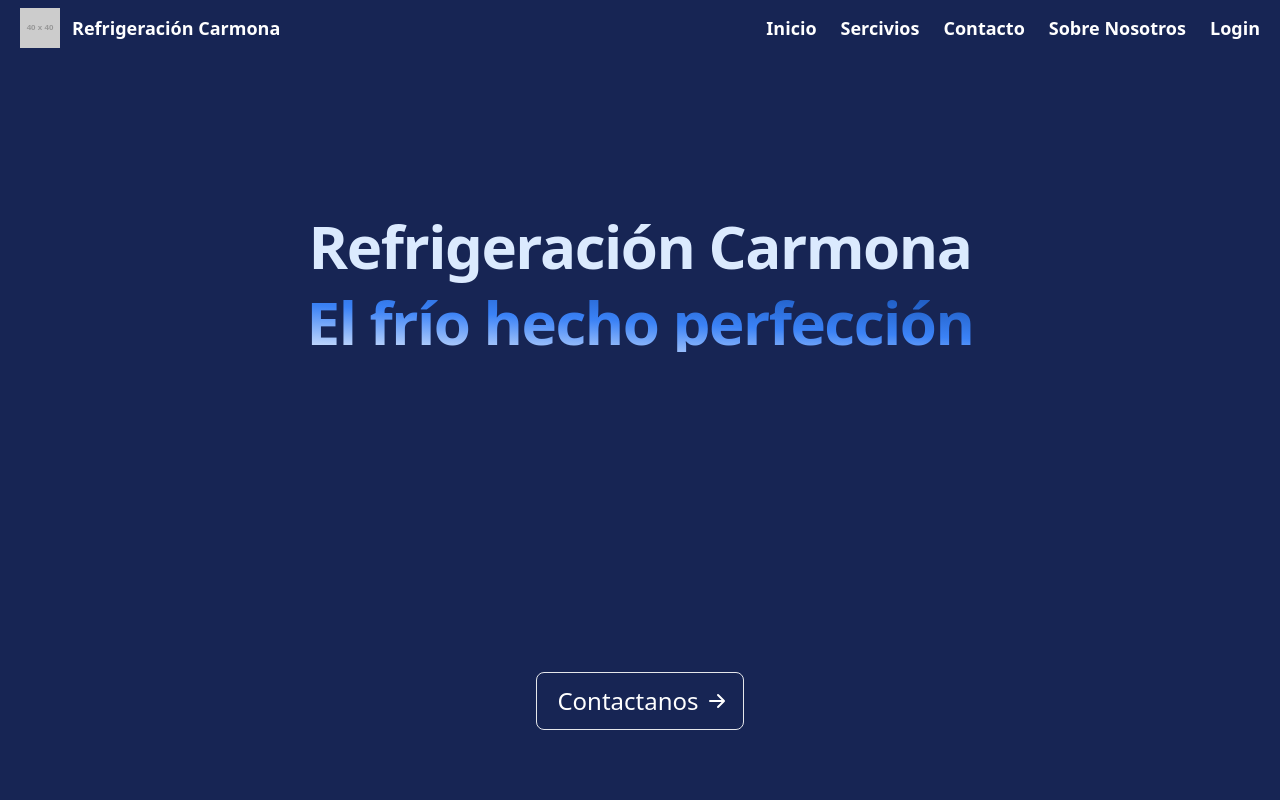
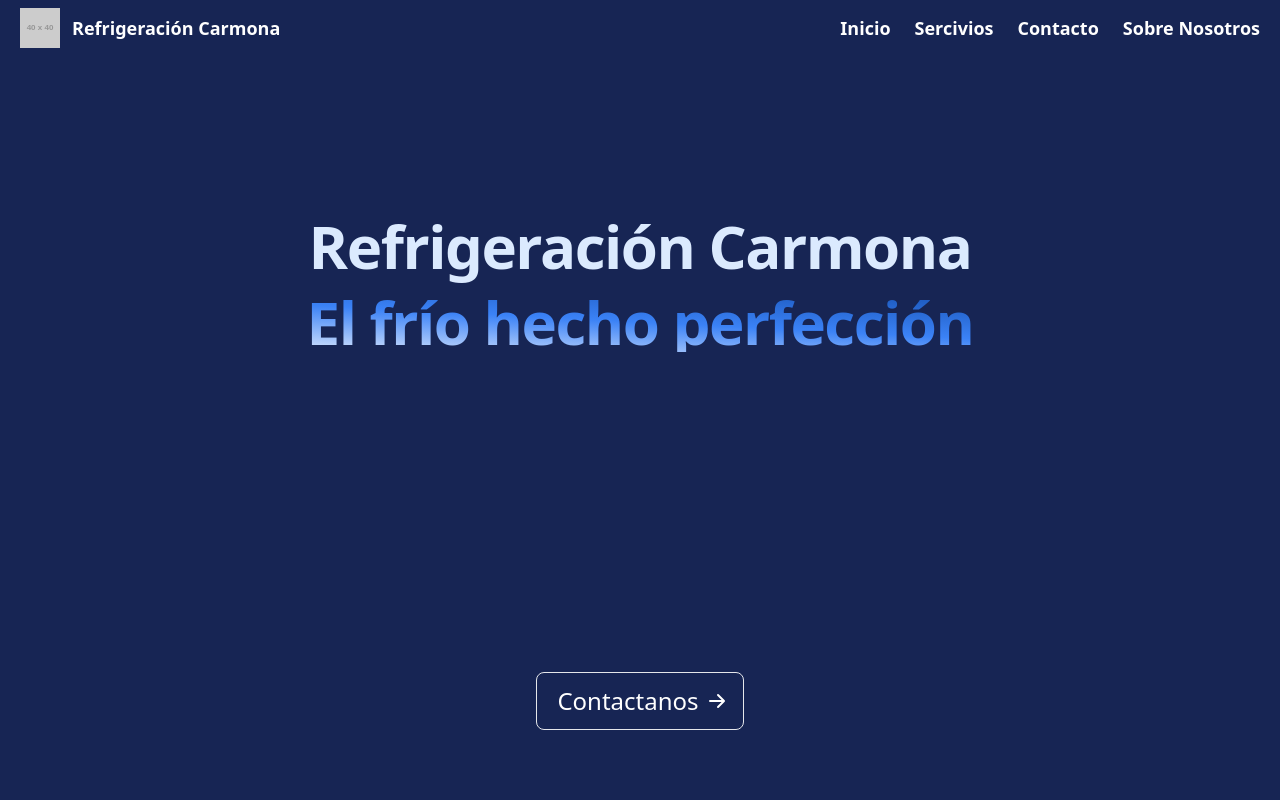
Before and after one commit to Annimus1/RefrigerarionCarmona, a React (Vite) app: page / in a window 1280 px wide. Shown: the top 800 px of the page. Built offline with nearby package versions, Linux system fonts and the light colour scheme.

Commit message:
hide login btn

```diff
--- a/src/components/MenuContent.jsx
+++ b/src/components/MenuContent.jsx
@@ -13,7 +13,7 @@ function SideMenuContent({ isShowed, hideModal }) {
             <Link className='text-lg font-bold text-white md:hover:text-blue-500 duration-300' to={'/services'} onClick={() => handleClick()}>Sercivios</Link>
             <Link className='text-lg font-bold text-white md:hover:text-blue-500 duration-300' to={'/test'} onClick={() => handleClick()}>Contacto</Link>
             <Link className='text-lg font-bold text-white md:hover:text-blue-500 duration-300' to={'/test'} onClick={() => handleClick()}>Sobre Nosotros</Link>
-            <Link className='text-lg font-bold text-white' to={'/test'}>Login</Link>
+            {/* <Link className='text-lg font-bold text-white' to={'/test'}>Login</Link> */}
         </>
     )
 }
```
